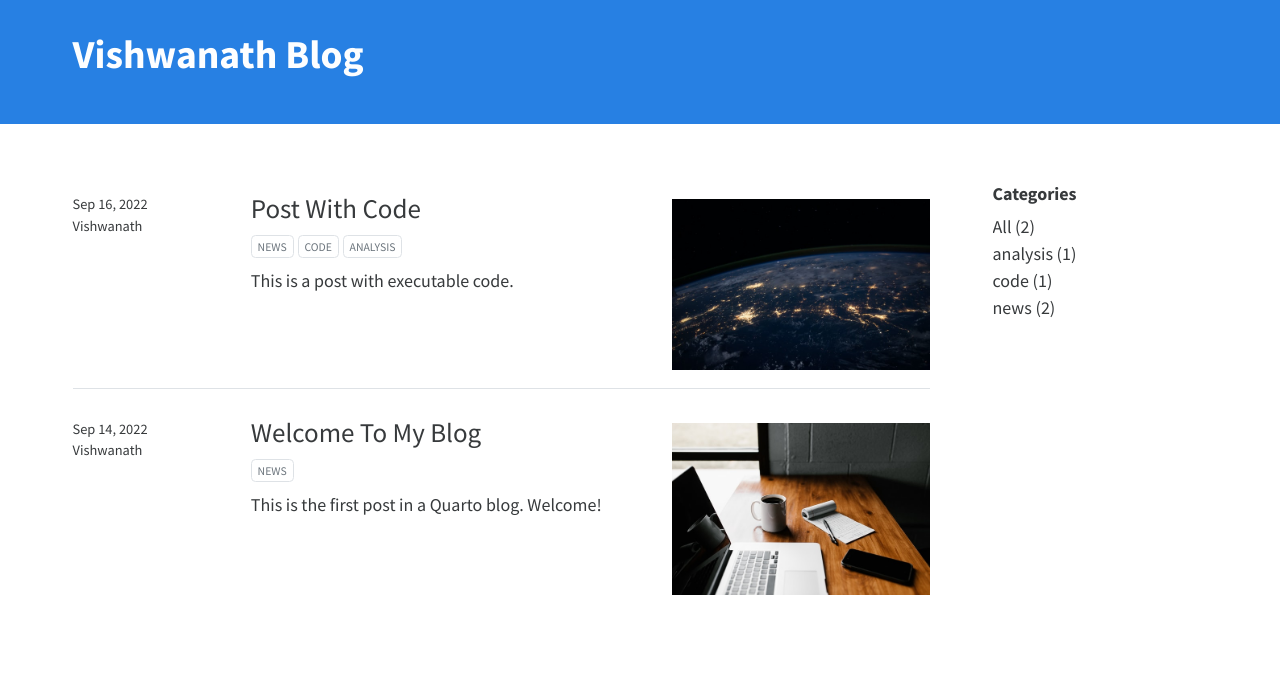
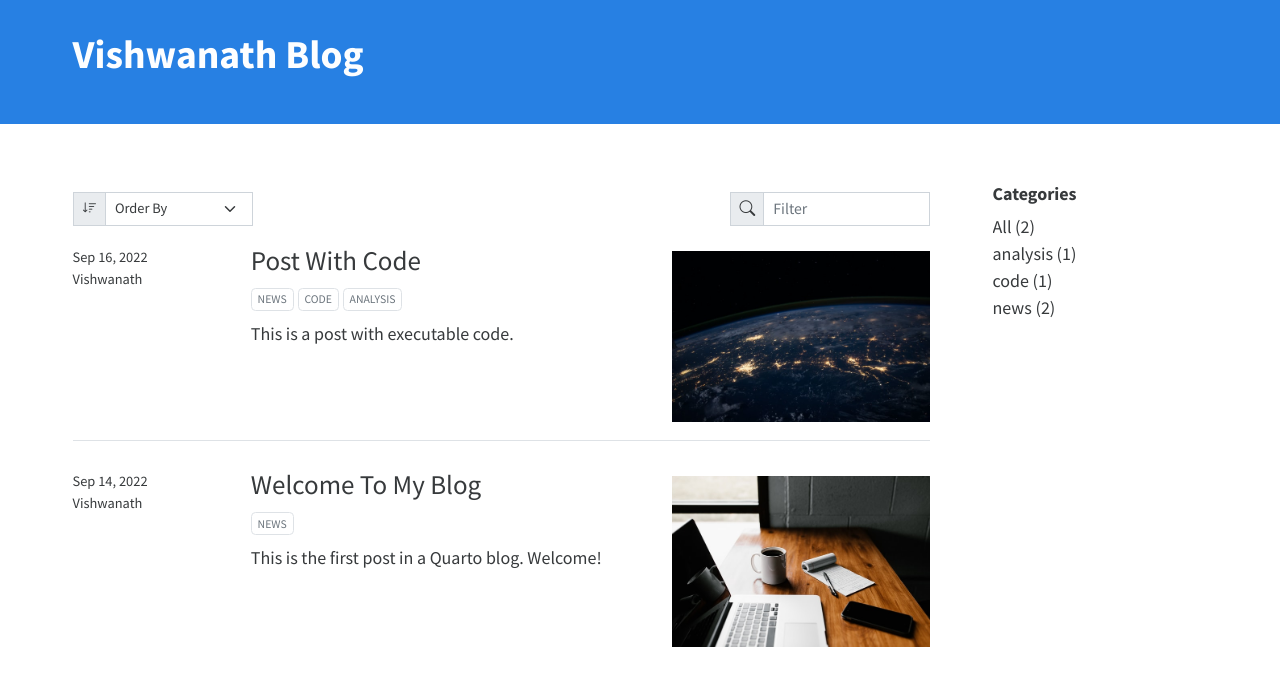
Before and after one commit to VishwanathReddyKommidi/Quarto_blog, a plain HTML site: page index.html in a window 1280 px wide. Shown: the part 79-764 px from the top of the page. Drawn offline with nearby package versions, Linux system fonts and the light colour scheme.

Commit message:
Add files via upload

```diff
--- a/index.html
+++ b/index.html
@@ -115,12 +115,12 @@ ul.task-list li input[type="checkbox"] {
     <a class="nav-link" href="./about.html">About</a>
   </li>
   <li class="nav-item compact">
-    <a class="nav-link" href="https://github.com/"><i class="bi bi-github" role="img">
+    <a class="nav-link" href="https://vishwanathreddykommidi.github.io/vishwanath.github.io/"><i class="bi bi-github" role="img">
 </i>
  </a>
   </li>
   <li class="nav-item compact">
-    <a class="nav-link" href="https://twitter.com"><i class="bi bi-twitter" role="img">
+    <a class="nav-link" href="https://twitter.com/VishwanathK27"><i class="bi bi-twitter" role="img">
 </i>
  </a>
   </li>
@@ -163,6 +163,31 @@ ul.task-list li input[type="checkbox"] {
 
 
 <div class="quarto-listing quarto-listing-container-default" id="listing-listing">
+<div class="listing-actions-group">
+   <div class="input-group input-group-sm quarto-listing-sort">
+     <span class="input-group-text"><i class="bi bi-sort-down"></i></span>
+     <select id="listing-listing-sort" class="form-select" aria-label="Order By" onchange="window['quarto-listings']['listing-listing'].sort(this.options[this.selectedIndex].value, { order: this.options[this.selectedIndex].getAttribute('data-direction')})">
+       <option value="" disabled="" selected="" hidden="">Order By</option>
+       <option value="index" data-direction="asc">Default</option>
+         <option value="listing-title" data-direction="asc">
+          Title
+        </option>
+         <option value="listing-date-sort" data-direction="asc">
+          Date - Oldest
+        </option>
+         <option value="listing-date-sort" data-direction="desc">
+          Date - Newest
+        </option>
+         <option value="listing-author" data-direction="asc">
+          Author
+        </option>
+     </select>
+  </div>
+    <div class="input-group input-group-sm quarto-listing-filter">
+      <span class="input-group-text"><i class="bi bi-search"></i></span>
+      <input type="text" class="search form-control" placeholder="Filter">
+    </div>
+</div>
 <div class="list quarto-listing-default">
 <div class="quarto-post image-right" data-index="0" data-categories="news,code,analysis" data-listing-date-sort="1663304400000" data-listing-file-modified-sort="1663387557547" data-listing-reading-time-sort="0.045">
 <div class="thumbnail">
--- a/search.json
+++ b/search.json
@@ -18,13 +18,13 @@
     "href": "index.html",
     "title": "Vishwanath Blog",
     "section": "",
-    "text": "news\n\n\ncode\n\n\nanalysis\n\n\n\n\n\n\n\n\n\n\n\nSep 16, 2022\n\n\nVishwanath\n\n\n\n\n\n\n  \n\n\n\n\n\n\n\n\n\n\nnews\n\n\n\n\n\n\n\n\n\n\n\nSep 14, 2022\n\n\nVishwanath\n\n\n\n\n\n\nNo matching items"
+    "text": "Order By\n       Default\n         \n          Title\n        \n         \n          Date - Oldest\n        \n         \n          Date - Newest\n        \n         \n          Author\n        \n     \n  \n    \n      \n      \n    \n\n\n\n\n  \n\n\n\n\n\n\n\n\n\n\nnews\n\n\ncode\n\n\nanalysis\n\n\n\n\n\n\n\n\n\n\n\nSep 16, 2022\n\n\nVishwanath\n\n\n\n\n\n\n  \n\n\n\n\n\n\n\n\n\n\nnews\n\n\n\n\n\n\n\n\n\n\n\nSep 14, 2022\n\n\nVishwanath\n\n\n\n\n\n\nNo matching items"
   },
   {
     "objectID": "about.html",
     "href": "about.html",
     "title": "About",
     "section": "",
-    "text": "About this blog"
+    "text": "My name is Vishwanath Reddy Kommidi, and I am a first year graduate student in the Social Data Analytics and Research program here at UT Dallas.\nI have 3 years experience in IT industry Infosys Limited. In the past 3 years of my professional experience, I have worked on Data Mining and Cloud technologies wherein we a team of 10 members developed data ingestion process where data from Kafka ingests into Google Cloud Big Query tables with incremental and full load. Apart from data ingestion, data ingestion and visualization is also performed by SSIS and SSRS tool."
   }
 ]
```
Also changed, not shown: about.html (+5 -7 lines), posts/post-with-code/index.html (+2 -2 lines), posts/welcome/index.html (+2 -2 lines).
